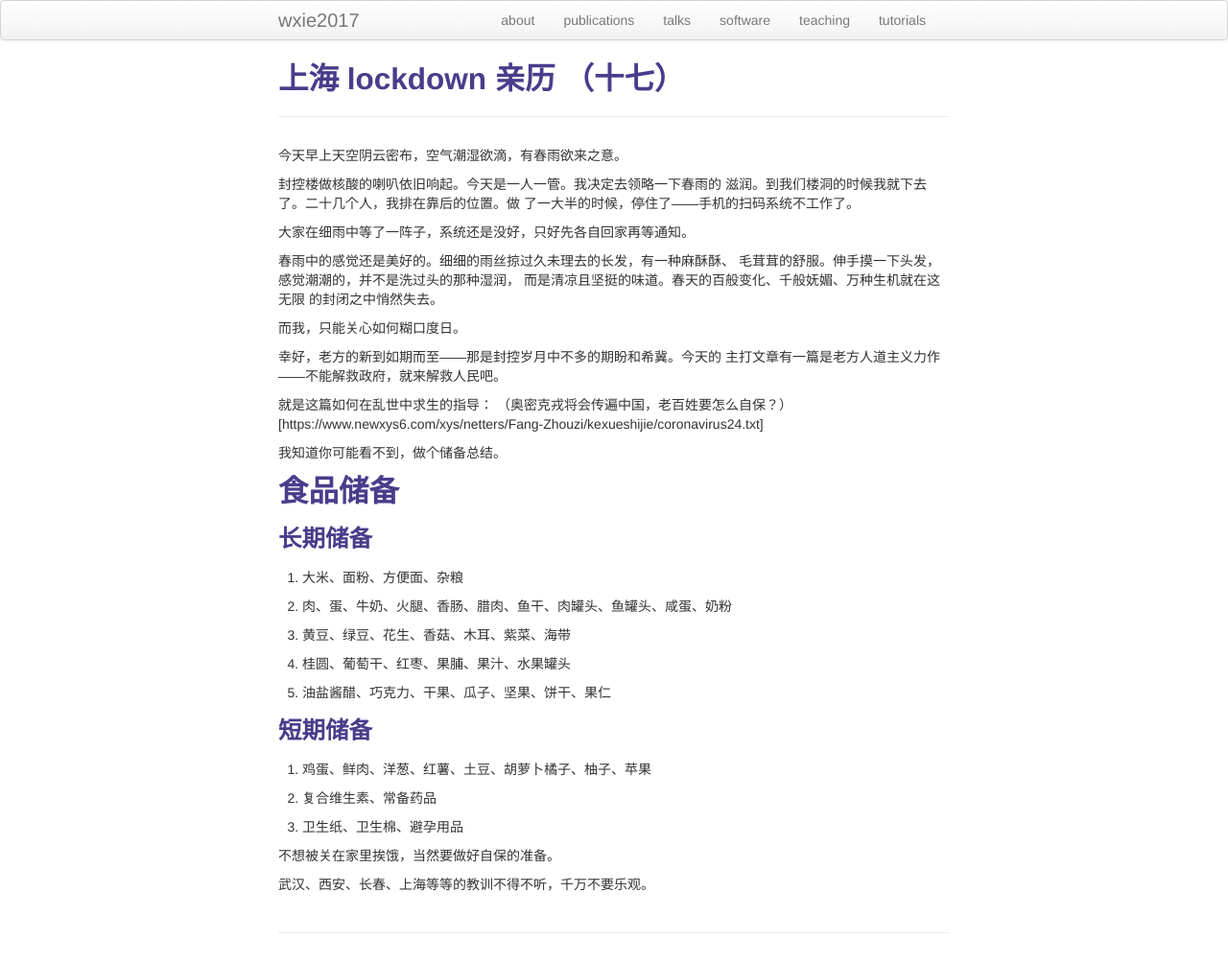
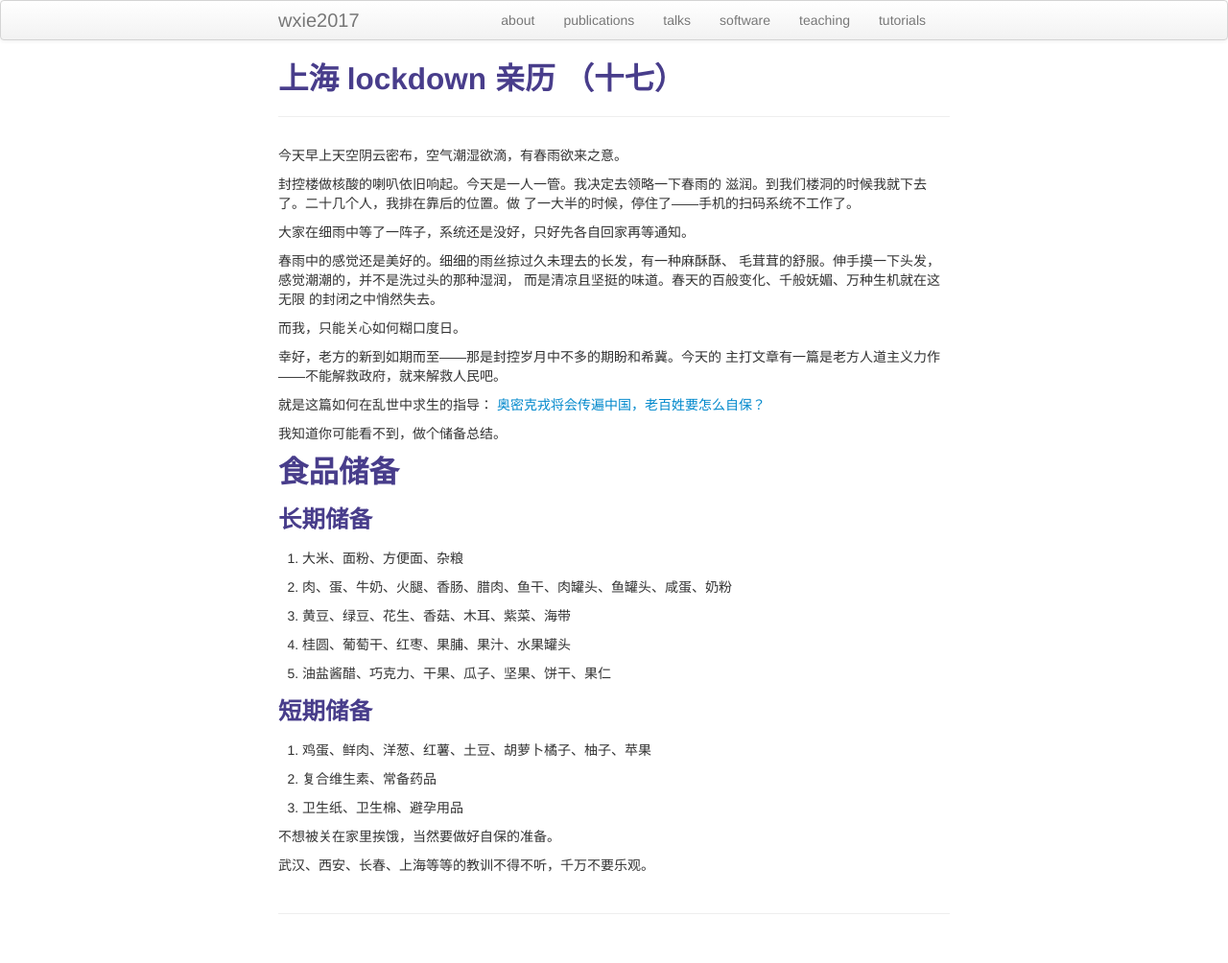
Before and after one commit to wxie2017/wxie2017.github.io, a Jekyll site: the page built from pages/article/上海-lockdown-亲历-17.md, in a window 1280 px wide. Shown: the whole page at 96% size. Built offline with Jekyll 4.4.1, drawn with Linux system fonts in a browser that asks for light colours.

Commit message:
update link: shanghai lockdown 17

```diff
--- a/pages/article/上海-lockdown-亲历-17.md
+++ b/pages/article/上海-lockdown-亲历-17.md
@@ -24,7 +24,7 @@ description: thought on 2022-04-26
 主打文章有一篇是老方人道主义力作——不能解救政府，就来解救人民吧。
 
 就是这篇如何在乱世中求生的指导：
-（奥密克戎将会传遍中国，老百姓要怎么自保？）[https://www.newxys6.com/xys/netters/Fang-Zhouzi/kexueshijie/coronavirus24.txt]
+[奥密克戎将会传遍中国，老百姓要怎么自保？](https://www.newxys6.com/xys/netters/Fang-Zhouzi/kexueshijie/coronavirus24.txt)
 
 我知道你可能看不到，做个储备总结。
 
```
